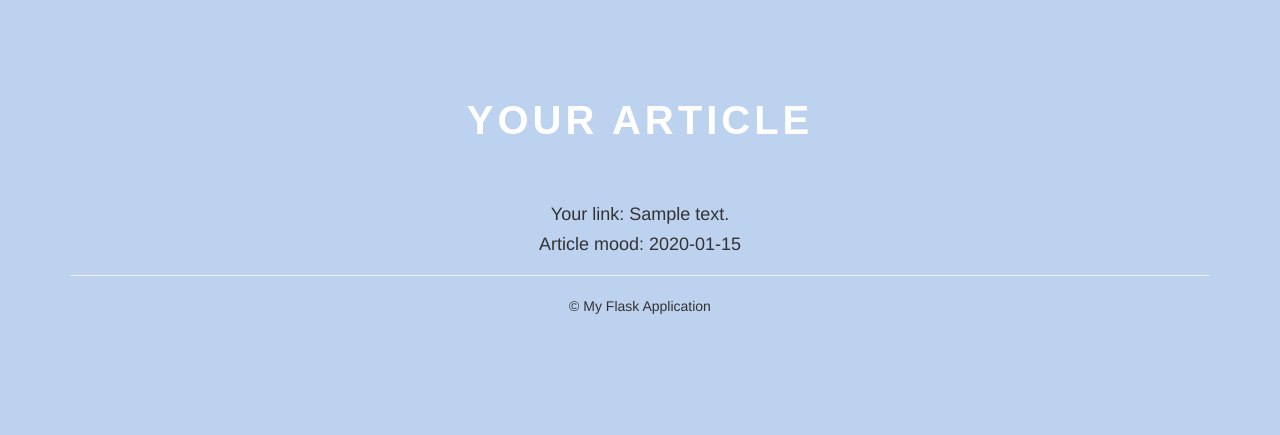
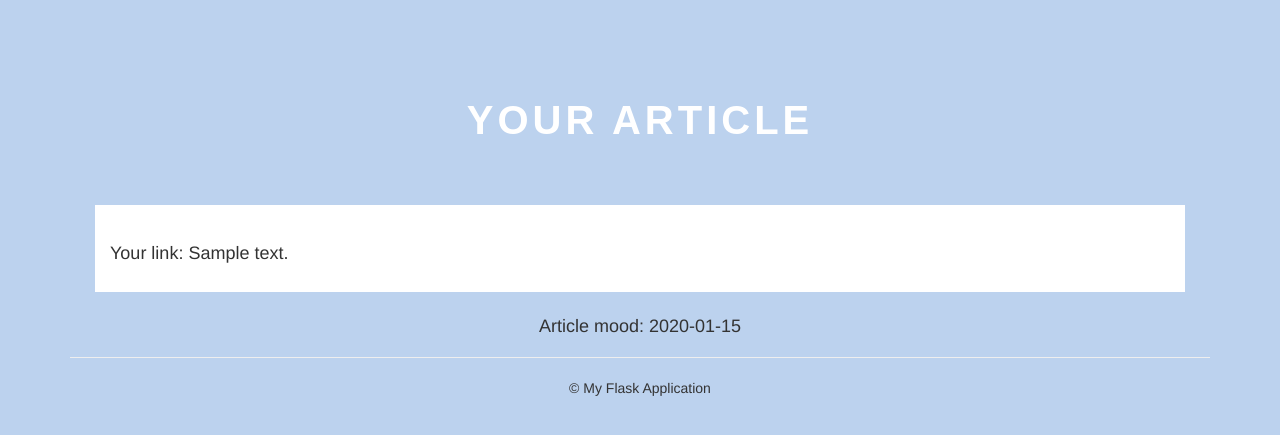
Before and after one commit to timbeiko/newsfeels, a Flask app: template FlaskWebProject/templates/music.html in a window 1280 px wide. Shown: the top 435 px of the page. Run offline with Flask 2, Linux system fonts and the light colour scheme; the template is opened without the code that fills it: most values are stand-ins (such as "Sample title", 1, 10 or a date in 2020); some libraries are stand-ins or nearby versions.

Commit message:
added changes for article css

```diff
--- a/FlaskWebProject/static/content/site.css
+++ b/FlaskWebProject/static/content/site.css
@@ -1,4 +1,17 @@
 /* styles for validation helpers */
+.article-area {
+  background-color:white;
+  margin: 25px;
+  padding: 15px;
+  padding-top:25px;
+  line-height: 1.5;
+  text-align:left;
+}
+.article-area h4{
+  text-align: left;
+  line-height: 1.5;
+}
+
 .field-validation-error {
     color: #b94a48;
 }
--- a/FlaskWebProject/templates/music.html
+++ b/FlaskWebProject/templates/music.html
@@ -5,13 +5,18 @@
     <h2>Your Article</h2>
 </div>
 
+
+<div class="article-area">
 	<h4>
 	  Your link: {{text}}
 	</h4>
+</div>
+
 
 	<h4>
 	  Article mood: {{sentiment}}
 	</h4>
+
 
 <audio autoplay>
   <source src={{songUrl}} type="audio/mpeg">
```
Lines whose indentation alone changed are shown as unchanged.
